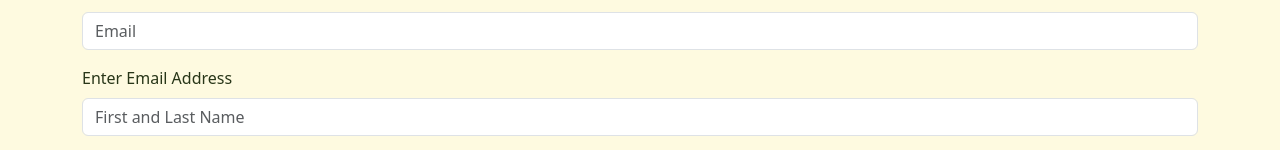
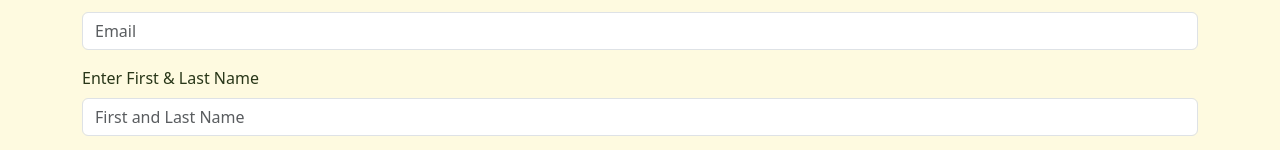
Before and after one commit to whitbreezy/portfolio, a React (Vite) app: page /contact in a window 1280 px wide. Shown: the part 592-742 px from the top of the page. Built offline with nearby package versions, Linux system fonts and the light colour scheme.

Commit message:
updated label on name input in form

```diff
--- a/src/components/UI/Form.jsx
+++ b/src/components/UI/Form.jsx
@@ -59,7 +59,7 @@ function ContactForm() {
           />
         </Row>
         <Row>
-          <label htmlFor="nameInput" className='form-label p-0'>Enter Email Address</label>
+          <label htmlFor="nameInput" className='form-label p-0'>Enter First & Last Name</label>
           <input
             className='form-control mb-3'
             id='nameInput'
```
